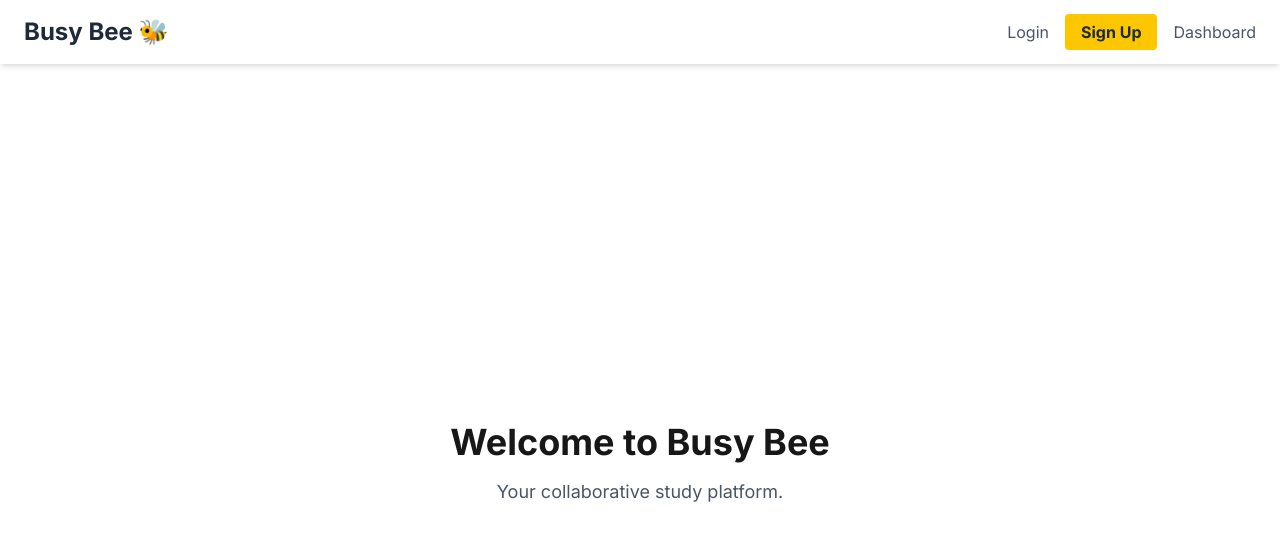
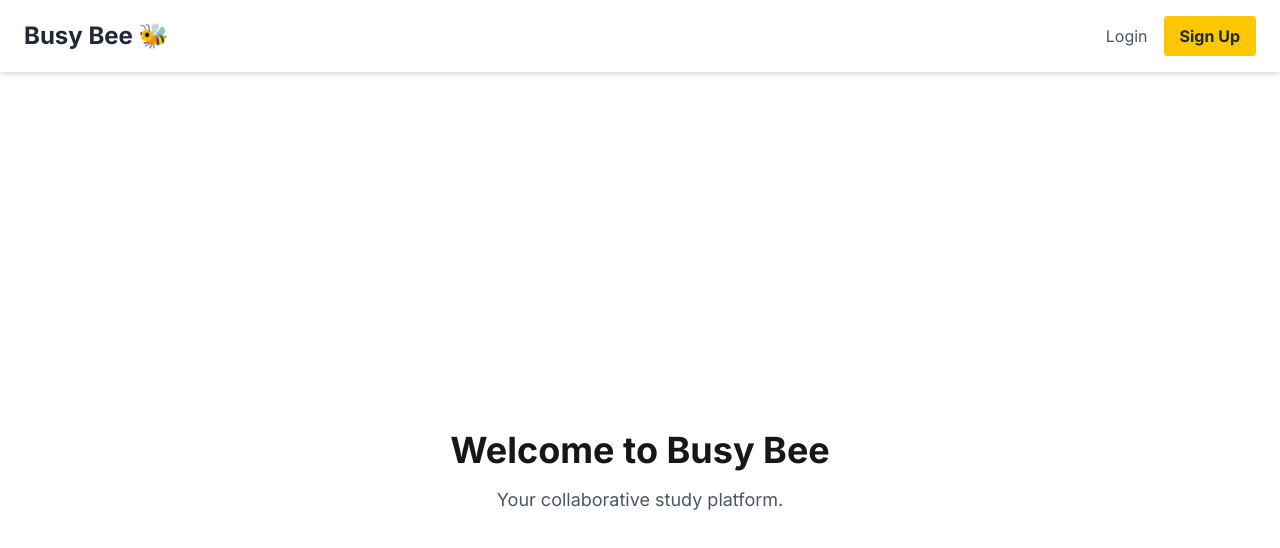
Before and after one commit to kietn20/Busy-Bees, a Next.js app in the folder frontend/: page / in a window 1280 px wide. Shown: the top 548 px of the page. Built offline with nearby package versions, Linux system fonts and the light colour scheme.

Commit message:
added dynamic header

```diff
--- a/frontend/src/components/Header.tsx
+++ b/frontend/src/components/Header.tsx
@@ -1,22 +1,53 @@
+'use client';
+
 import Link from 'next/link';
+import { useAuth } from '@/context/AuthContext';
+import { useRouter } from 'next/navigation';
 
 export default function Header() {
+    const { user, logout } = useAuth();
+    const router = useRouter();
+
+
+
+    const handleLogout = () => {
+        logout();
+        router.push('/login');
+    };
+
+
     return (
         <header className="bg-white shadow-md">
             <nav className="container mx-auto px-6 py-4 flex justify-between items-center">
                 <Link href="/" className="text-2xl font-bold text-gray-800">
                     Busy Bee 🐝
                 </Link>
-                <div className="space-x-4">
+                <div className="space-x-4 flex items-center">
+                    {user ? (
+                        // --- User is Logged In ---
+                        <>
+                            <span className="text-gray-800">Welcome, {user.firstName}!</span>
+                            <Link href="/dashboard" className="text-gray-600 hover:text-gray-800">
+                                Dashboard
+                            </Link>
+                            <button
+                                onClick={handleLogout}
+                                className="bg-red-500 hover:bg-red-600 text-white font-bold py-2 px-4 rounded"
+                            >
+                                Logout
+                            </button>
+                        </>
+                    ) : (
+                        // --- User is Logged Out ---
+                        <>
                             <Link href="/login" className="text-gray-600 hover:text-gray-800">
                                 Login
                             </Link>
                             <Link href="/register" className="bg-yellow-400 hover:bg-yellow-500 text-gray-800 font-bold py-2 px-4 rounded">
                                 Sign Up
                             </Link>
-                    <Link href="/dashboard" className="text-gray-600 hover:text-gray-800">
-                        Dashboard
-                    </Link>
+                        </>
+                    )}
                 </div>
             </nav>
         </header>
```
Lines whose indentation alone changed are shown as unchanged.
